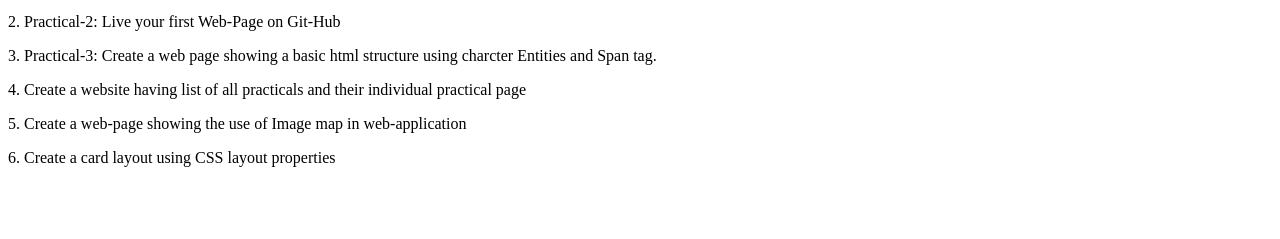
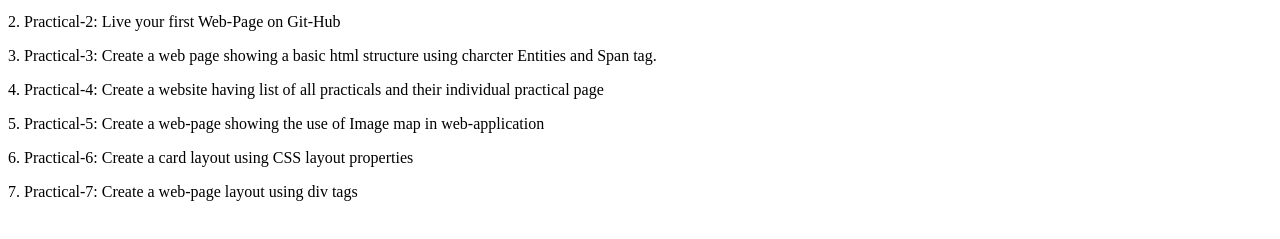
Before and after one commit to aman-gulwani/assignment-6, a plain HTML site: page Pages/practical-4.html in a window 1280 px wide. Shown: the part 369-608 px from the top of the page. Drawn offline with Linux system fonts and the light colour scheme.

Commit message:
practical-7 completed

```diff
--- a/Pages/practical-4.html
+++ b/Pages/practical-4.html
@@ -15,9 +15,9 @@
     <p>1. Practical-1: Create a web page including HTML basic skeleton using Offline Html Editor and Online Sandbox Environment</p>
     <p>2. Practical-2: Live your first Web-Page on Git-Hub</p>
     <p>3. Practical-3: Create a web page showing a basic html structure using charcter Entities and Span tag.</p>
-    <p>4. Create a website having list of all practicals and their individual practical page</p>
-    <p>5. Create a web-page showing the use of Image map in web-application</p>
-    <p>6. Create a card layout using CSS layout properties</p>
-
+    <p>4. Practical-4: Create a website having list of all practicals and their individual practical page</p>
+    <p>5. Practical-5: Create a web-page showing the use of Image map in web-application</p>
+    <p>6. Practical-6: Create a card layout using CSS layout properties</p>
+    <p>7. Practical-7: Create a web-page layout using div tags</p>
 </body>
 </html>
```
